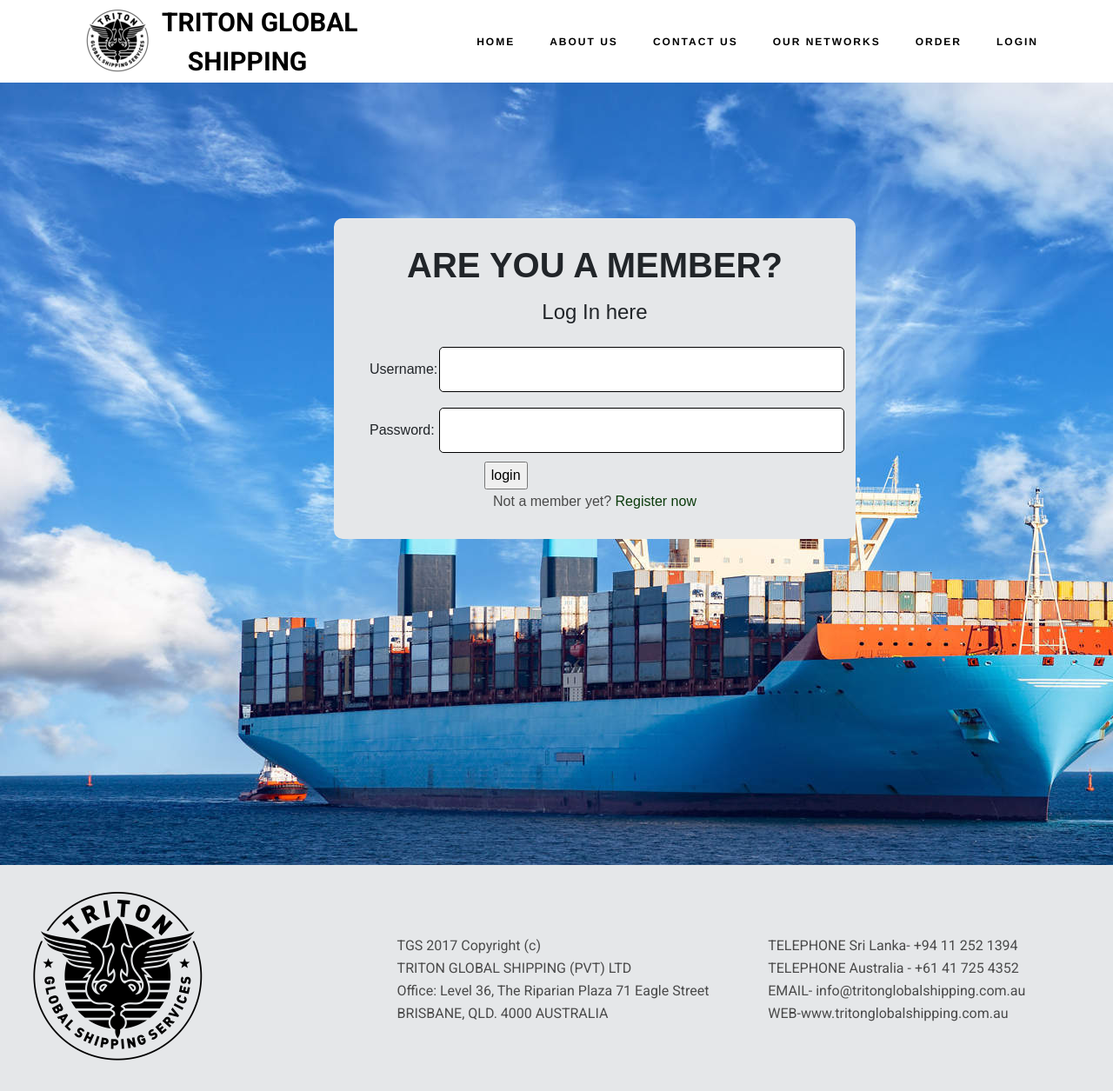
After one commit to tgh1107/Triton-Global-Shipping, a PHP site: page /Login___1.php in a window 1280 px wide. The commit adds this page. Shown: the whole page at 87% size. Run offline with PHP 8.4, Linux system fonts and the light colour scheme; some libraries are stand-ins or nearby versions.

Commit message:
add more files

```diff
--- /dev/null
+++ b/web/Login___1.php
@@ -0,0 +1,124 @@
+<!DOCTYPE html>
+<html>
+<head>
+    <meta http-equiv="content-type" content="text/html; charset=UTF-8" />
+    <meta http-equiv="Content-Type" content="text/html; charset=UTF-8">
+	<meta http-equiv="x-ua-compatible" content="ie=edge">
+	<meta name="viewport" content="width=device-width,initial-scale=1,shrink-to-fit=no">
+	<title>LOGIN</title>
+	<link rel="stylesheet" href="./css/vendor.css">
+	<link rel="stylesheet" href="./css/main.css">
+	<link rel="stylesheet" href="./css/style.css">
+	<link rel="stylesheet" href="./css/font-awesome.css">
+
+    <script src="http://code.jquery.com/jquery-1.11.1.min.js"></script>
+
+</head>
+<body>
+	<!--NAVIGATION-->
+	<div class="header-main bg-white">
+    	<div class="container">
+    		<div class="row">
+    			<nav class="navbar navbar-expand-lg navbar-light w-100" id="header-navbar">
+					<img src="./image/logo.png">
+    				<a class="navbar-brand font-weight-bold">TRITON GLOBAL </br> &nbsp; &nbsp; SHIPPING</a>
+    				<div class="collapse navbar-collapse" id="navbarSupportedContent">
+    					<ul class="navbar-nav ml-auto">
+    						<li class="nav-item">
+    							<a class="nav-link text-uppercase" data-toggle="none" href="index.php">HOME</a></li>
+    						<li class="nav-item">
+    							<a class="nav-link text-uppercase" data-toggle="none" href="AboutUs.php">ABOUT US</a>
+    						</li>
+    						<li class="nav-item">
+    							<a class="nav-link text-uppercase" data-toggle="none" href="ContactUs.php">CONTACT US</a>
+    						</li>
+    						<li class="nav-item">
+    							<a class="nav-link text-uppercase" data-toggle="none" href="Ournetworks.php">OUR NETWORKS</a>
+    						</li>
+    						<li class="nav-item"><a class="nav-link text-uppercase" data-toggle="none" href="Order.php">ORDER</a>
+    						</li>
+    						<li class="nav-item"><a class="nav-link text-uppercase" data-toggle="none" href="Login.php">LOGIN</a>
+    						</li>
+    					</ul>
+    				</div>
+    			</nav>
+    		</div>
+    	</div>
+    </div>
+    </section>
+    <div class="header-spacing-helper" style="height: 90px;">
+	</div>
+
+
+
+<?php
+session_start();
+?>
+
+<?php
+	require_once './service/database_connection.php';
+
+	if (isset($_POST["btn_submit"])) {
+		$username = $_POST["username"];
+		$password = $_POST["password"];
+                //protect from sql injection
+		$username = strip_tags($username);
+		$username = addslashes($username);
+		$password = strip_tags($password);
+		$password = addslashes($password);
+		if ($username == "" || $password =="") {
+			echo "username or password can not be blank";
+		}else{
+			$sql = "select * from users where username = '$username' and password = '$password' ";
+			$query = mysqli_query($conn,$sql);
+			$num_rows = mysqli_num_rows($query);
+			if ($num_rows==0) {
+				echo "Wrong username or password";
+			}else{
+				$_SESSION['username'] = $username;
+                header('Location: PendingOrder.php');
+			}
+		}
+	}
+?>
+	<!--FORM-->
+	<div class="login">
+    <div class="form">
+		<h2>ARE YOU A MEMBER?</h2>
+		<h3> Log In here</h3>
+		<form method="POST" action="Login.php">
+			<table border ="0">
+				<tr>
+					<td align="left"> Username: </td>
+					<td><input type="text" name="username" class="info" id=""></td>
+				</tr>
+				<tr>
+					<td align="left"> Password:</td>
+					<td><input type="password" name="password" class="info" id="" ></td>
+				</tr>
+				<tr>
+	    			<td colspan="2" align="center"> <input type="submit" name="btn_submit" value="login"></td>
+	    		</tr>
+			</table>
+		</form>
+		<!--<a class="click" href=""> LOG IN</a>-->
+		<p> Not a member yet? <a href="Register.php">Register now</a></p>
+	</div>
+
+	</div>
+
+
+	<!--FOOTER-->
+	<div class="row1">
+		<div class="columnpic">
+			<img src="./image/logo1.png">
+		</div>
+		<div class="column">
+			<p>TGS 2017 Copyright (c) </br> TRITON GLOBAL SHIPPING (PVT) LTD </br> Office: Level 36, The Riparian Plaza 71 Eagle Street BRISBANE, QLD. 4000 AUSTRALIA</br> </p>
+		</div>
+		<div class="column">
+			<p>TELEPHONE Sri Lanka- +94 11 252 1394 </br> TELEPHONE Australia - +61 41 725 4352 </br> EMAIL- info@tritonglobalshipping.com.au </br> WEB-www.tritonglobalshipping.com.au</p>
+		</div>
+	</div>
+</body>
+</html>
```
Also changed, not shown: web/Login.php (+121 -52 lines), web/service/config.php (added, +16 -0 lines).
